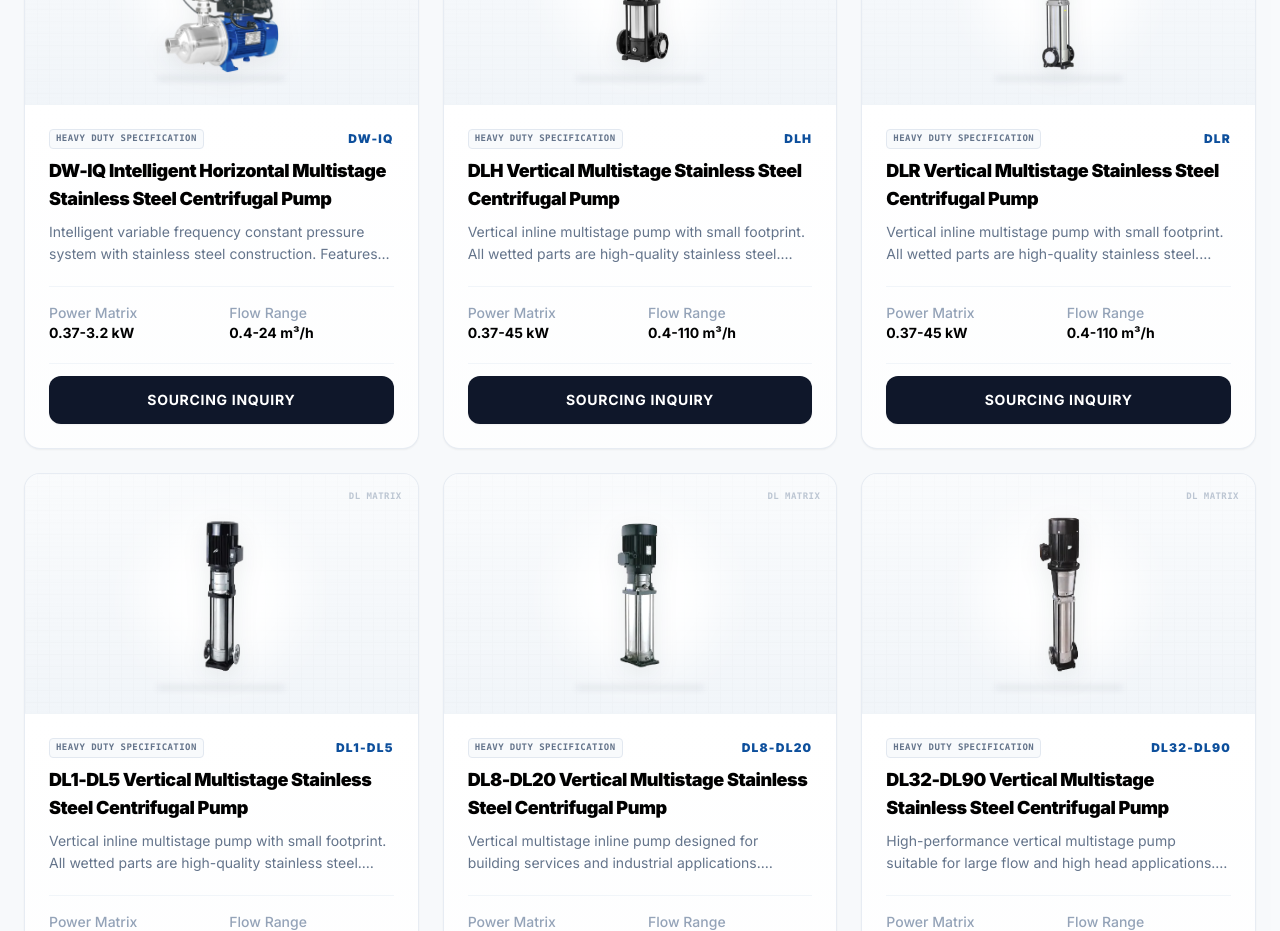
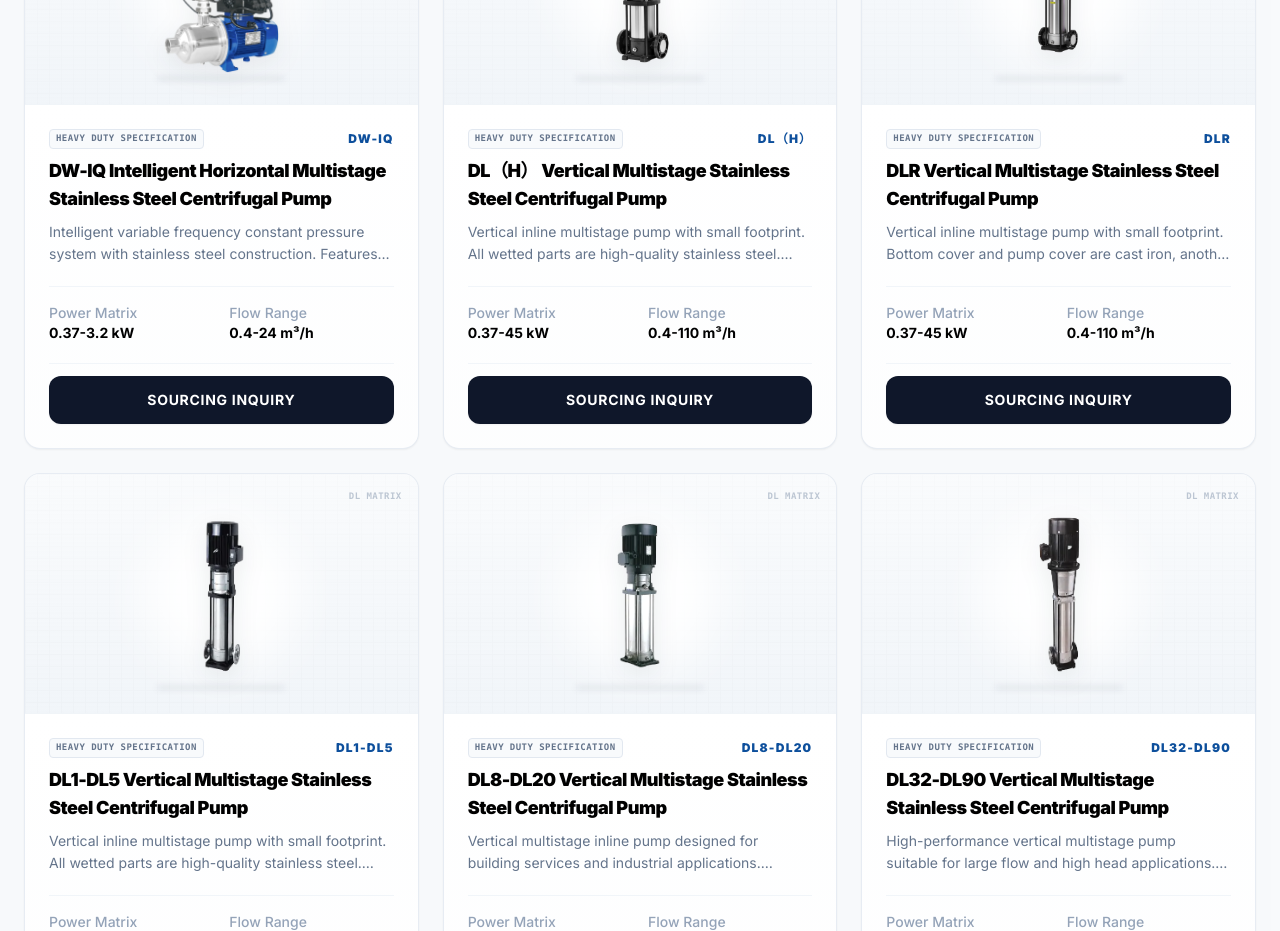
Before and after one commit to dgorrr/winning-pump-site, a Next.js app: page /products in a window 1280 px wide. Shown: the part 3200-4131 px from the top of the page. Built offline with nearby package versions, Linux system fonts and the light colour scheme; no server answers.

Commit message:
dlr详情修改

```diff
--- a/src/data/products.ts
+++ b/src/data/products.ts
@@ -306,8 +306,8 @@ export const products: Product[] = [
 {
   id: "dlh",
   category: "Circulating & Inline Pumps",
-  name: "DLH Vertical Multistage Stainless Steel Centrifugal Pump",
-  model: "DLH",
+  name: "DL（H） Vertical Multistage Stainless Steel Centrifugal Pump",
+  model: "DL（H）",
   series: "DL",
   description: "Vertical inline multistage pump with small footprint. All wetted parts are high-quality stainless steel. Ideal for installations with limited space. High efficiency and excellent durability.",
   flow: "0.4-110 m³/h",
@@ -331,7 +331,7 @@ export const products: Product[] = [
   name: "DLR Vertical Multistage Stainless Steel Centrifugal Pump",
   model: "DLR",
   series: "DL",
-  description: "Vertical inline multistage pump with small footprint. All wetted parts are high-quality stainless steel. Ideal for installations with limited space. High efficiency and excellent durability.",
+  description: "Vertical inline multistage pump with small footprint. Bottom cover and pump cover are cast iron, another wetted parts are high-quality stainless steel. Ideal for installations with limited space. High efficiency and excellent durability.",
   flow: "0.4-110 m³/h",
   head: "6-310 m",
   power: "0.37-45 kW",
```
Also changed, not shown: public/images/products/dlr.webp.
